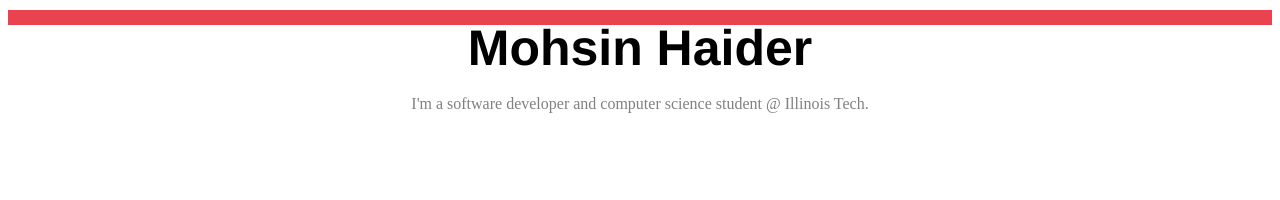
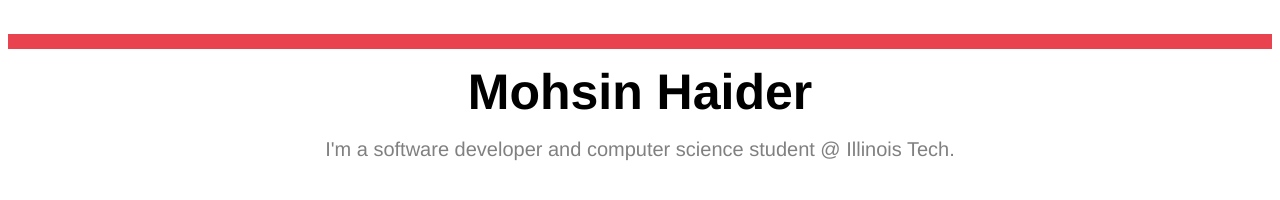
Before and after one commit to mohsinhaider/mohsinhaider.github.io, a plain HTML site: page index.html in a window 1280 px wide. Drawn offline with Linux system fonts and the light colour scheme.

Commit message:
description font

```diff
--- a/style.css
+++ b/style.css
@@ -7,11 +7,12 @@ h1 {
 	line-height: 26.4px;
         border-top: 15px solid #E8434E;
         text-align: center;
-        margin-top: 10px;
-        padding-top: 10px;
+        padding-top: 30px;
 }
 
 #info {
+        font-family: "Helvetica Neue", Helvetica, Arial, sans-serif;
 	color: gray;
+        font-size: 20px;
         text-align: center;
 }
```
